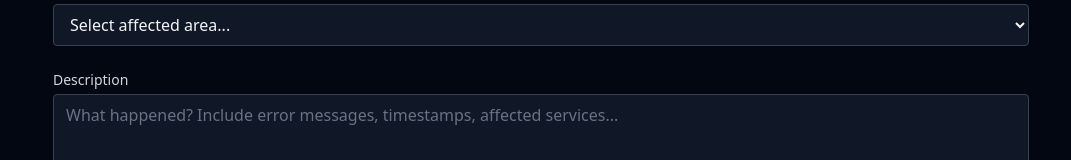
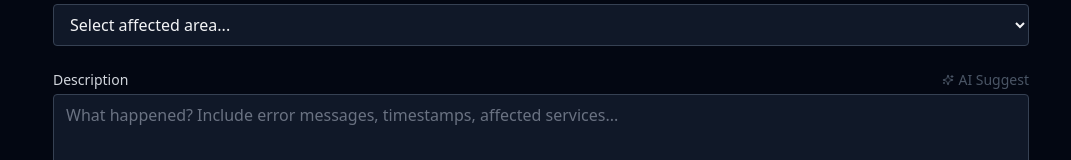
Before and after one commit to marylin/softserve-agentx, a React (Vite) app in the folder frontend/: page / in a window 1280 px wide. Shown: the part 361-521 px from the top of the page, without its empty margins (99-1170 px from the left). Built offline with nearby package versions, Linux system fonts and the light colour scheme; no server answers.

Commit message:
feat: add AI-assisted incident description writing

```diff
--- a/frontend/src/components/IncidentForm.tsx
+++ b/frontend/src/components/IncidentForm.tsx
@@ -1,6 +1,6 @@
 import { useState, useRef } from "react";
-import { Paperclip, X, Loader2, AlertCircle } from "lucide-react";
-import { createIncident } from "../lib/api";
+import { Paperclip, X, Loader2, AlertCircle, Sparkles } from "lucide-react";
+import { createIncident, suggestDescription } from "../lib/api";
 import ScreenRecorder from "./ScreenRecorder";
 
 interface Props {
@@ -15,8 +15,20 @@ export default function IncidentForm({ onSubmitted }: Props) {
   const [description, setDescription] = useState("");
   const [files, setFiles] = useState<File[]>([]);
   const [submitting, setSubmitting] = useState(false);
+  const [suggesting, setSuggesting] = useState(false);
   const [error, setError] = useState<string | null>(null);
   const fileInputRef = useRef<HTMLInputElement>(null);
+
+  const handleSuggest = async () => {
+    setSuggesting(true);
+    try {
+      const suggestion = await suggestDescription(title, affectedArea);
+      setDescription(suggestion);
+    } catch {
+      /* ignore */
+    }
+    setSuggesting(false);
+  };
 
   const addFiles = (newFiles: FileList | File[]) => {
     setFiles((prev) => [...prev, ...Array.from(newFiles)]);
@@ -136,9 +148,24 @@ export default function IncidentForm({ onSubmitted }: Props) {
       </div>
 
       <div>
-        <label className="mb-1 block text-sm font-medium text-gray-300">
-          Description
-        </label>
+        <div className="mb-1 flex items-center justify-between">
+          <label className="block text-sm font-medium text-gray-300">
+            Description
+          </label>
+          <button
+            type="button"
+            onClick={handleSuggest}
+            disabled={!title || suggesting}
+            className="text-sm text-orange-400 hover:text-orange-300 disabled:text-gray-600 flex items-center gap-1"
+          >
+            {suggesting ? (
+              <Loader2 className="w-3 h-3 animate-spin" />
+            ) : (
+              <Sparkles className="w-3 h-3" />
+            )}
+            {suggesting ? "Writing..." : "AI Suggest"}
+          </button>
+        </div>
         <textarea
           required
           maxLength={5000}
--- a/frontend/src/lib/api.ts
+++ b/frontend/src/lib/api.ts
@@ -25,6 +25,22 @@ export async function createIncident(
   return res.json();
 }
 
+export async function suggestDescription(
+  title: string,
+  affectedArea: string
+): Promise<string> {
+  const form = new FormData();
+  form.append("title", title);
+  form.append("affected_area", affectedArea);
+  const res = await fetch(`${API_URL}/incidents/suggest`, {
+    method: "POST",
+    body: form,
+  });
+  if (!res.ok) throw new Error("Failed to get suggestion");
+  const data = await res.json();
+  return data.suggestion;
+}
+
 export async function getIncident(id: string) {
   const res = await fetch(`${API_URL}/incidents/${id}`);
   if (!res.ok) throw new Error(`Failed to get incident: ${res.statusText}`);
```
Also changed, not shown: 1 other file (tests, documents, lock files or other folders).
